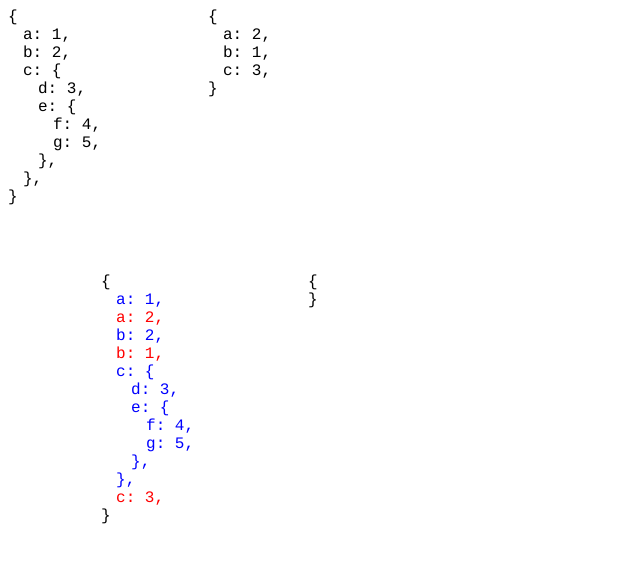
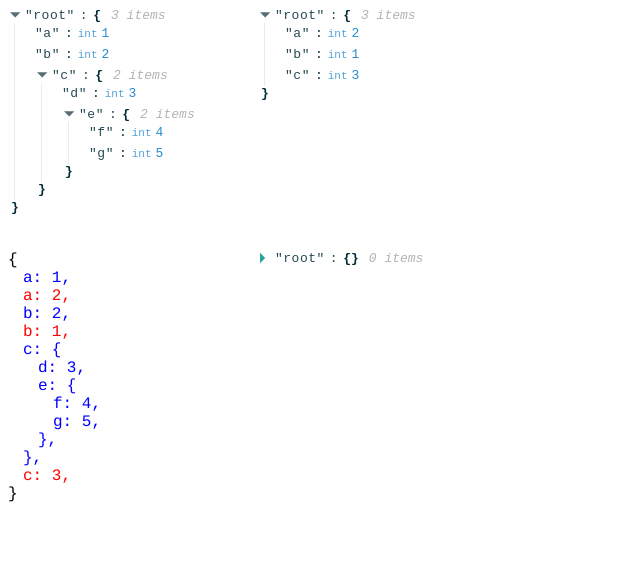
Before and after one commit to mobdata/little-differ, a React app: page / in a window 1280 px wide. Shown: the top 562 px of the page, without its empty margins (0-640 px from the left). Built offline with nearby package versions, Linux system fonts and the light colour scheme.

Commit message:
Allow editing of values after diff selection

```diff
--- a/package.json
+++ b/package.json
@@ -16,6 +16,7 @@
     "jsondiffpatch": "^0.3.10",
     "react": "^16.3.2",
     "react-dom": "^16.3.2",
+    "react-json-view": "^1.16.6",
     "style-loader": "^0.21.0",
     "ts-loader": "^4.3.0",
     "typescript": "^2.8.3",
--- a/src/components/app/component.tsx
+++ b/src/components/app/component.tsx
@@ -7,6 +7,7 @@
 
 import * as React from 'react';
 import * as ReactDOM from 'react-dom';
+import ReactJson from 'react-json-view';
 import JsonView from '../jsonView/component';
 import DiffView from '../diffView/component';
 import { AppProps, AppState } from './header';
@@ -43,33 +44,33 @@ class AppComponent extends React.Component <AppProps, AppState> {
     const delta = jsondiffpatch.diff(docA, docB);
     return (
       <div>
+        <div>
           <div
             style={{
               float: 'left',
             }}
           >
-          <JsonView
-            doc={docA}
-            height={400}
-            width={400}
-            backgroundColor='grey'
+            <ReactJson
+              src={docA}
             />
           </div>
           <div
             style={{
-            marginLeft: 200,
+              marginLeft: 250,
             }}
           >
-          <JsonView
-            doc={docB}
-            height={400}
-            width={400}
-            backgroundColor='grey'
+            <ReactJson
+              src={docB}
             />
+          </div>
         </div>
         <div
           style={{
-            marginTop: 175,
+            marginTop: 150,
+          }}
+        >
+          <div
+            style={{
               float: 'left',
             }}
           >
@@ -83,16 +84,16 @@ class AppComponent extends React.Component <AppProps, AppState> {
           </div>
           <div
             style={{
-            marginTop: 175,
-            marginLeft: 300,
+              marginLeft: 250,
             }}
           >
-          <JsonView
-            doc={this.state.newDoc}
-            height={400}
-            width={400}
-            backgroundColor='grey'
+            <ReactJson
+              src={this.state.newDoc}
+              onAdd={(add) => this.setState({ newDoc: add.updated_src })}
+              onEdit={(edit) => this.setState({ newDoc: edit.updated_src })}
+              onDelete={(del) => this.setState({ newDoc: del.updated_src })}
             />
+          </div>
         </div>
       </div>
     )
```
Also changed, not shown: 1 other file (tests, documents, lock files or other folders). Lines whose indentation alone changed are shown as unchanged.
